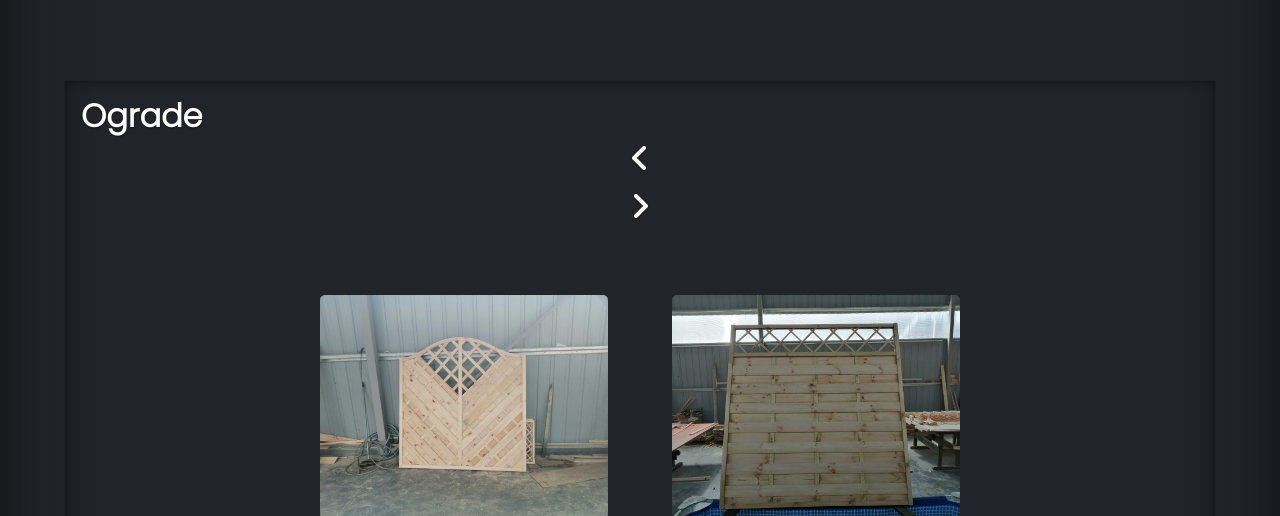
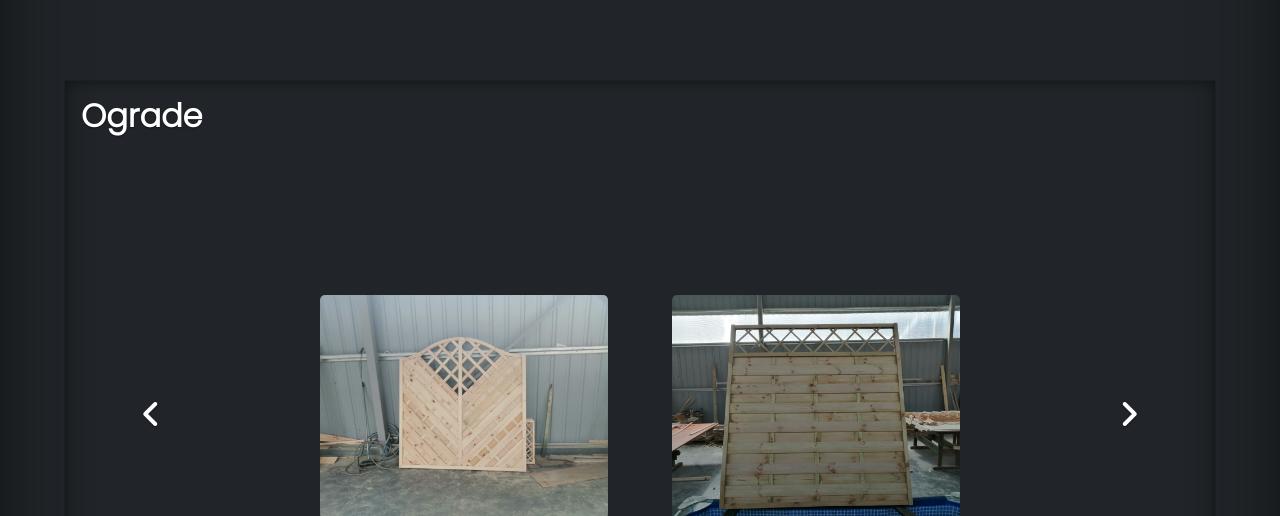
Before and after one commit to djuka99su/g_products, a plain HTML site: page home.html in a window 1280 px wide. Shown: the part 820-1336 px from the top of the page. Drawn offline with nearby package versions, Linux system fonts and the light colour scheme.

Commit message:
new features

```diff
--- a/style.css
+++ b/style.css
@@ -412,8 +412,8 @@ body {
   .next-slide {
     font-size: 2rem;
     position: relative;
-    /* left: 42%; */
-    /* top: 13rem; */
+    margin-left: 85%;
+    top: 13rem;
     transition: transform 0.5s ease-in-out;
   }
 
@@ -424,8 +424,8 @@ body {
   .previous-slide {
     font-size: 2rem;
     position: relative;
-    /* right: 42%;
-    top: 16rem; */
+    margin-right: 85%;
+    top: 16rem;
     transition: transform 0.5s ease-in-out;
   }
 
```
